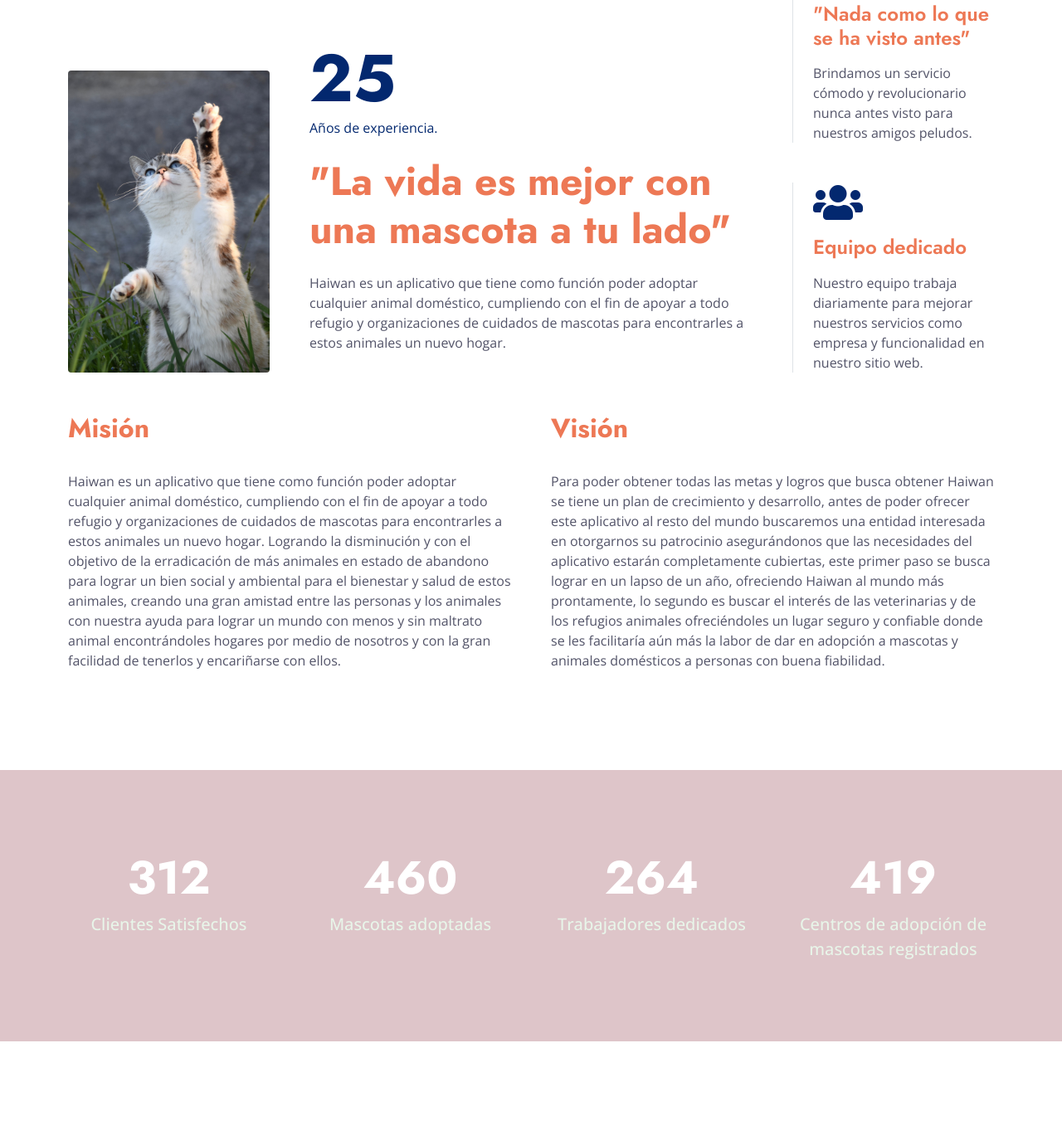
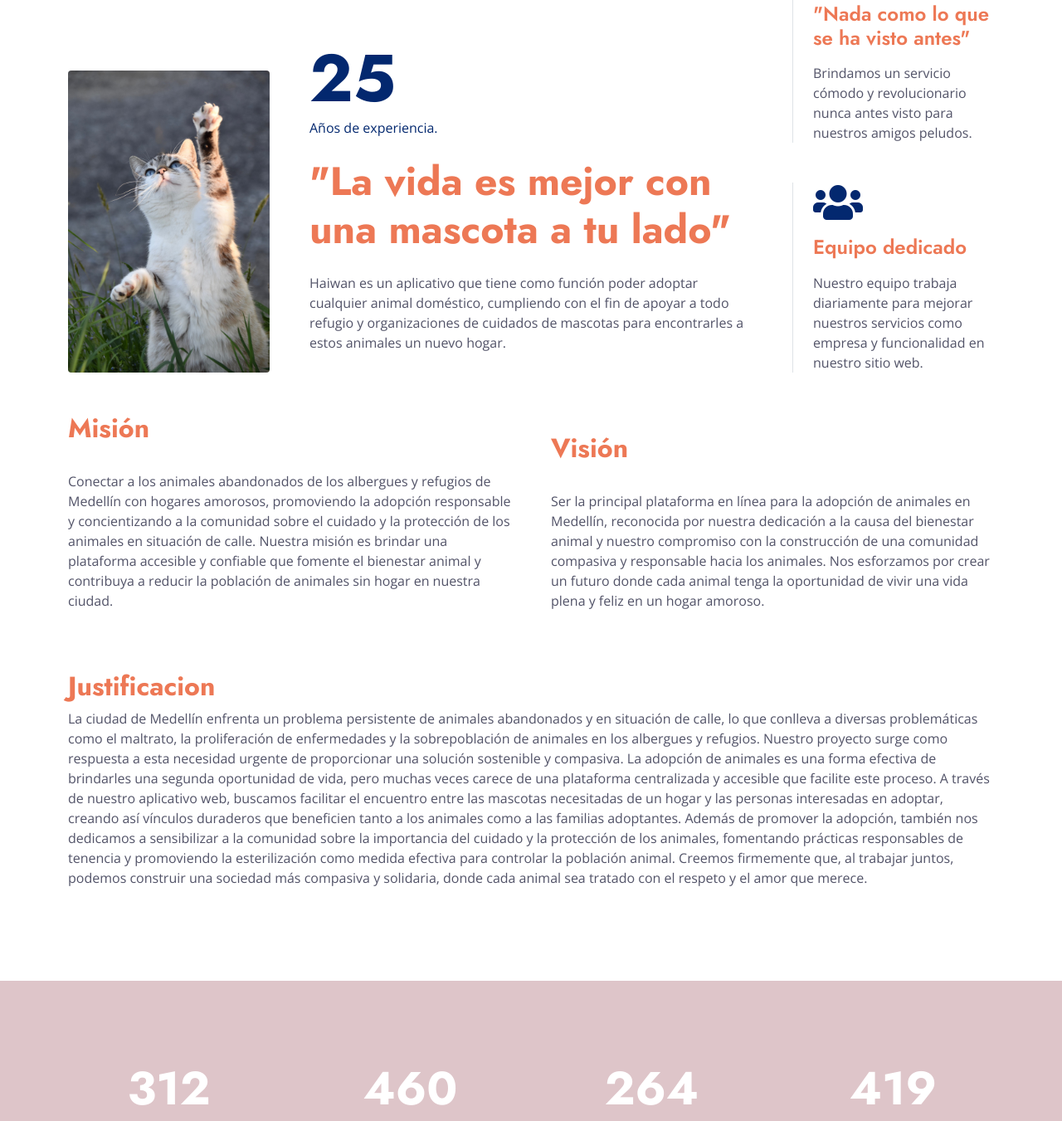
Before and after one commit to GabriellSolorzano/Haiwan, a PHP site: page /Haiwan/about.php in a window 1280 px wide. Shown: the part 608-1959 px from the top of the page at 83% size. Run offline with PHP 8.4, Linux system fonts and the light colour scheme; some libraries are stand-ins or nearby versions.

Commit message:
Mision Vision y Justificacion

```diff
--- a/Haiwan/Vista/about.php
+++ b/Haiwan/Vista/about.php
@@ -147,16 +147,26 @@
 
                 <div class="col-lg-6 col-md-12 wow fadeInUp">
                     <h2> Misión</h2><br>
-                    <p class="mb-4">Haiwan es un aplicativo que tiene como función poder adoptar cualquier animal doméstico, cumpliendo con el fin de apoyar a todo refugio y organizaciones de cuidados de mascotas para encontrarles a estos animales un nuevo hogar.
-                        Logrando la disminución y con el objetivo de la erradicación de más animales en estado de abandono para lograr un bien social y ambiental para el bienestar y salud de estos animales, creando una gran amistad entre las personas y los animales con nuestra ayuda para lograr un mundo con menos y sin maltrato animal encontrándoles hogares por medio de nosotros y con la gran facilidad de tenerlos y encariñarse con ellos.
+                    <p class="mb-4">
+                        Conectar a los animales abandonados de los albergues y refugios de Medellín con hogares amorosos, promoviendo la adopción responsable y concientizando a la comunidad sobre el cuidado y la protección de los animales en situación de calle. Nuestra misión es brindar una plataforma accesible y confiable que fomente el bienestar animal y contribuya a reducir la población de animales sin hogar en nuestra ciudad.
                     </p>
                 </div>
 
                 <div class="col-lg-6 col-md-12 wow fadeInUp">
                     <h2> Visión</h2><br>
-                    <p class="mb-4">Para poder obtener todas las metas y logros que busca obtener Haiwan se tiene un plan de crecimiento y desarrollo, antes de poder ofrecer este aplicativo al resto del mundo buscaremos una entidad interesada en otorgarnos su patrocinio asegurándonos que las necesidades del aplicativo estarán completamente cubiertas, este primer paso se busca lograr en un lapso de un año, ofreciendo Haiwan al mundo más prontamente, lo segundo es buscar el interés de las veterinarias y de los refugios animales ofreciéndoles un lugar seguro y confiable donde se les facilitaría aún más la labor de dar en adopción a mascotas y animales domésticos a personas con buena fiabilidad.</p>
+                    <p class="mb-4">
+                        Ser la principal plataforma en línea para la adopción de animales en Medellín, reconocida por nuestra dedicación a la causa del bienestar animal y nuestro compromiso con la construcción de una comunidad compasiva y responsable hacia los animales. Nos esforzamos por crear un futuro donde cada animal tenga la oportunidad de vivir una vida plena y feliz en un hogar amoroso.
+                    </p>
                 </div>
 
+                <div class="col-md-12 col-sm-12">
+                    <h2>Justificacion</h2>
+                    <p>
+                    La ciudad de Medellín enfrenta un problema persistente de animales abandonados y en situación de calle, lo que conlleva a diversas problemáticas como el maltrato, la proliferación de enfermedades y la sobrepoblación de animales en los albergues y refugios. Nuestro proyecto surge como respuesta a esta necesidad urgente de proporcionar una solución sostenible y compasiva.
+La adopción de animales es una forma efectiva de brindarles una segunda oportunidad de vida, pero muchas veces carece de una plataforma centralizada y accesible que facilite este proceso. A través de nuestro aplicativo web, buscamos facilitar el encuentro entre las mascotas necesitadas de un hogar y las personas interesadas en adoptar, creando así vínculos duraderos que beneficien tanto a los animales como a las familias adoptantes.
+Además de promover la adopción, también nos dedicamos a sensibilizar a la comunidad sobre la importancia del cuidado y la protección de los animales, fomentando prácticas responsables de tenencia y promoviendo la esterilización como medida efectiva para controlar la población animal. Creemos firmemente que, al trabajar juntos, podemos construir una sociedad más compasiva y solidaria, donde cada animal sea tratado con el respeto y el amor que merece.
+                    </p>
+                </div>
 
             </div>
         </div>
```
